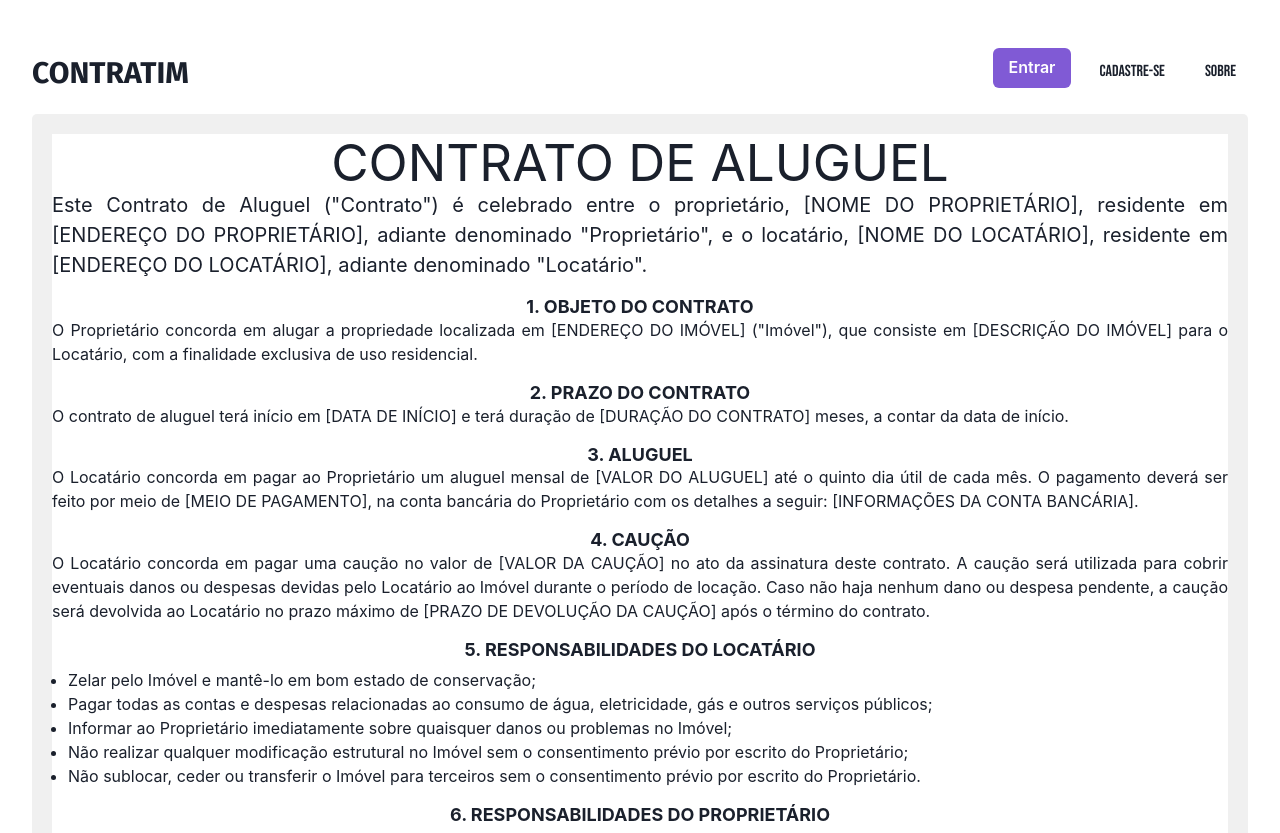
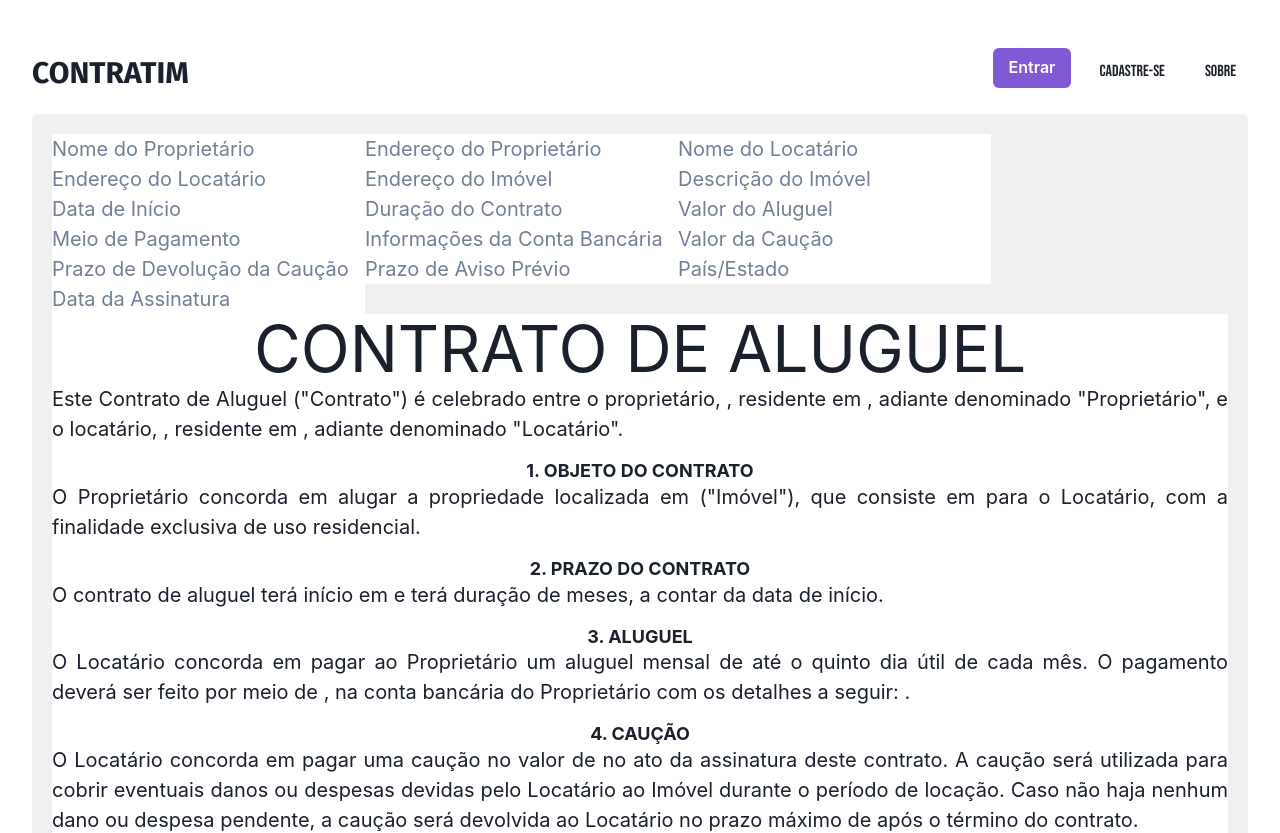
Before and after one commit to b0ssard/Contratim, a React (Vite) app: page /contratos in a window 1280 px wide. Shown: the top 833 px of the page. Built offline with nearby package versions, Linux system fonts and the light colour scheme; no server answers.

Commit message:
First prototype of the inputs.

```diff
--- a/src/Contratos.scss
+++ b/src/Contratos.scss
@@ -1,4 +1,3 @@
-
 body {
   font-family: Arial, sans-serif;
 }
@@ -8,7 +7,9 @@ h1 {
 }
 
 h2 {
-   text-align: center;
+  text-align: center;
+  font-size: 18px;
+  margin-top: 16px;
 }
 
 p {
@@ -20,4 +21,5 @@ p {
   padding: 20px;
   border-radius: 5px;
   text-align: justify;
+  font-size: 20px;
 }
--- a/src/Contratos.tsx
+++ b/src/Contratos.tsx
@@ -1,20 +1,60 @@
-import React from "react";
+import React, { useState } from "react";
 import { Link } from "react-router-dom";
 import { Box, Heading, Text, UnorderedList, ListItem } from "@chakra-ui/react";
 import "./Contratos.scss";
 
 const Contratos: React.FC = () => {
+  const [fields, setFields] = useState([
+    { label: "Nome do Proprietário", value: "" },
+    { label: "Endereço do Proprietário", value: "" },
+    { label: "Nome do Locatário", value: "" },
+    { label: "Endereço do Locatário", value: "" },
+    { label: "Endereço do Imóvel", value: "" },
+    { label: "Descrição do Imóvel", value: "" },
+    { label: "Data de Início", value: "" },
+    { label: "Duração do Contrato", value: "" },
+    { label: "Valor do Aluguel", value: "" },
+    { label: "Meio de Pagamento", value: "" },
+    { label: "Informações da Conta Bancária", value: "" },
+    { label: "Valor da Caução", value: "" },
+    { label: "Prazo de Devolução da Caução", value: "" },
+    { label: "Prazo de Aviso Prévio", value: "" },
+    { label: "País/Estado", value: "" },
+    { label: "Data da Assinatura", value: "" },
+  ]);
+
+  const handleFieldChange = (
+    index: number,
+    event: React.ChangeEvent<HTMLInputElement>
+  ) => {
+    const updatedFields = [...fields];
+    updatedFields[index].value = event.target.value;
+    setFields(updatedFields);
+  };
+
+  const renderInputs = () => {
+    return fields.map((field, index) => (
+      <input
+        key={index}
+        type="text"
+        value={field.value}
+        onChange={(event) => handleFieldChange(index, event)}
+        placeholder={field.label}
+      />
+    ));
+  };
+
   return (
     <Box className="custom-container">
+      {renderInputs()}
       <Box as="body">
         <h1>CONTRATO DE ALUGUEL</h1>
 
         <Text fontSize="xl">
           Este Contrato de Aluguel ("Contrato") é celebrado entre o
-          proprietário, [NOME DO PROPRIETÁRIO], residente em [ENDEREÇO DO
-          PROPRIETÁRIO], adiante denominado "Proprietário", e o locatário, [NOME
-          DO LOCATÁRIO], residente em [ENDEREÇO DO LOCATÁRIO], adiante
-          denominado "Locatário".
+          proprietário, {fields[0].value}, residente em {fields[1].value},
+          adiante denominado "Proprietário", e o locatário, {fields[2].value},
+          residente em {fields[3].value}, adiante denominado "Locatário".
         </Text>
 
         <Heading as="h2" fontSize="lg" mt={4}>
@@ -22,9 +62,9 @@ const Contratos: React.FC = () => {
         </Heading>
 
         <Text>
-          O Proprietário concorda em alugar a propriedade localizada em
-          [ENDEREÇO DO IMÓVEL] ("Imóvel"), que consiste em [DESCRIÇÃO DO IMÓVEL]
-          para o Locatário, com a finalidade exclusiva de uso residencial.
+          O Proprietário concorda em alugar a propriedade localizada em{" "}
+          {fields[4].value} ("Imóvel"), que consiste em {fields[5].value} para o
+          Locatário, com a finalidade exclusiva de uso residencial.
         </Text>
 
         <Heading as="h2" fontSize="lg" mt={4}>
@@ -32,8 +72,8 @@ const Contratos: React.FC = () => {
         </Heading>
 
         <Text>
-          O contrato de aluguel terá início em [DATA DE INÍCIO] e terá duração
-          de [DURAÇÃO DO CONTRATO] meses, a contar da data de início.
+          O contrato de aluguel terá início em {fields[6].value} e terá duração
+          de {fields[7].value} meses, a contar da data de início.
         </Text>
 
         <Heading as="h2" fontSize="lg" mt={4}>
@@ -41,11 +81,10 @@ const Contratos: React.FC = () => {
         </Heading>
 
         <Text>
-          O Locatário concorda em pagar ao Proprietário um aluguel mensal de
-          [VALOR DO ALUGUEL] até o quinto dia útil de cada mês. O pagamento
-          deverá ser feito por meio de [MEIO DE PAGAMENTO], na conta bancária do
-          Proprietário com os detalhes a seguir: [INFORMAÇÕES DA CONTA
-          BANCÁRIA].
+          O Locatário concorda em pagar ao Proprietário um aluguel mensal de{" "}
+          {fields[8].value} até o quinto dia útil de cada mês. O pagamento
+          deverá ser feito por meio de {fields[9].value}, na conta bancária do
+          Proprietário com os detalhes a seguir: {fields[10].value}.
         </Text>
 
         <Heading as="h2" fontSize="lg" mt={4}>
@@ -53,12 +92,12 @@ const Contratos: React.FC = () => {
         </Heading>
 
         <Text>
-          O Locatário concorda em pagar uma caução no valor de [VALOR DA CAUÇÃO]
-          no ato da assinatura deste contrato. A caução será utilizada para
-          cobrir eventuais danos ou despesas devidas pelo Locatário ao Imóvel
-          durante o período de locação. Caso não haja nenhum dano ou despesa
-          pendente, a caução será devolvida ao Locatário no prazo máximo de
-          [PRAZO DE DEVOLUÇÃO DA CAUÇÃO] após o término do contrato.
+          O Locatário concorda em pagar uma caução no valor de{" "}
+          {fields[11].value} no ato da assinatura deste contrato. A caução será
+          utilizada para cobrir eventuais danos ou despesas devidas pelo
+          Locatário ao Imóvel durante o período de locação. Caso não haja nenhum
+          dano ou despesa pendente, a caução será devolvida ao Locatário no
+          prazo máximo de {fields[12].value} após o término do contrato.
         </Text>
 
         <Heading as="h2" fontSize="lg" mt={4}>
@@ -113,7 +152,7 @@ const Contratos: React.FC = () => {
         <Text>
           Em caso de rescisão antecipada deste contrato por qualquer uma das
           partes, deverá ser fornecido um aviso prévio por escrito com
-          antecedência mínima de [PRAZO DE AVISO PRÉVIO] dias.
+          antecedência mínima de {fields[13].value} dias.
         </Text>
 
         <Heading as="h2" fontSize="lg" mt={4}>
@@ -127,7 +166,7 @@ const Contratos: React.FC = () => {
           b) Qualquer modificação a este contrato deverá ser feita por escrito e
           assinada por ambas as partes;
           <br />
-          c) Este contrato é regido pelas leis do [NOME DO PAÍS/ESTADO];
+          c) Este contrato é regido pelas leis do {fields[14].value};
           <br />
           d) Caso qualquer disposição deste contrato seja considerada inválida
           ou inexequível, as demais disposições permanecerão em pleno vigor e
@@ -140,20 +179,21 @@ const Contratos: React.FC = () => {
         </Text>
 
         <Text>
-          [NOME DO PROPRIETÁRIO]
+          {fields[0].value}
           <br />
           Proprietário
         </Text>
 
         <Text>
-          [NOME DO LOCATÁRIO]
+          {fields[2].value}
           <br />
           Locatário
         </Text>
 
-        <Text>Data: [DATA DA ASSINATURA]</Text>
+        <Text>Data: {fields[15].value}</Text>
+
+        <Link to="/">Voltar</Link>
       </Box>
-      <Link to="/">Voltar</Link>
     </Box>
   );
 };
```
Also changed, not shown: src/Inputs.tsx (added, +52 -0 lines).
